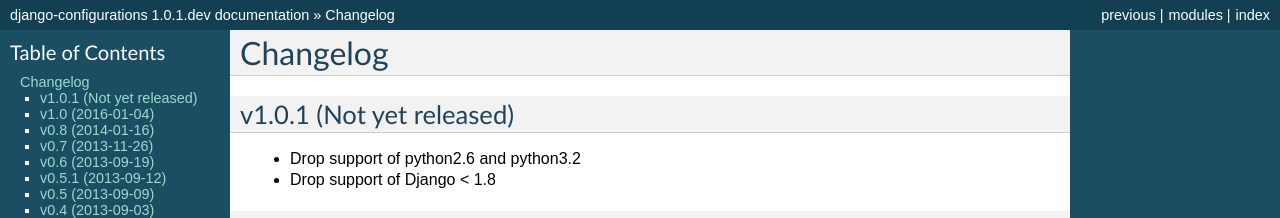
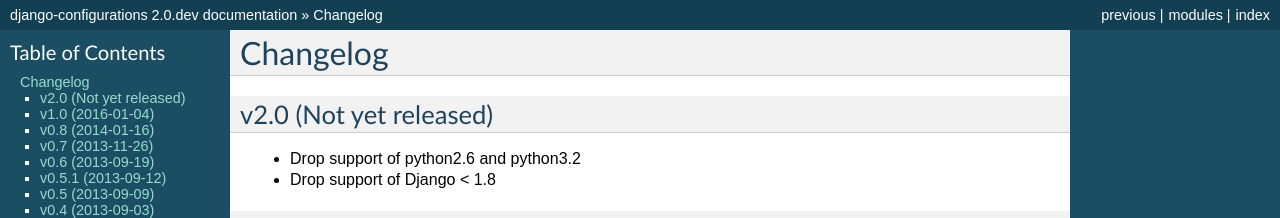
Before and after one commit to jazzband/django-configurations, a Sphinx documentation site: the page built from docs/changes.rst, in a window 1280 px wide and 900 px high. Shown: the top 218 px of the window. Built offline with Sphinx 7.4.7, drawn with Linux system fonts in a browser that asks for light colours; some of the changed text lies outside the part shown.

Commit message:
Bump upcoming version to 2.0 as this changeset introduce breaking change

```diff
--- a/configurations/__init__.py
+++ b/configurations/__init__.py
@@ -2,7 +2,7 @@
 from .base import Settings, Configuration
 from .decorators import pristinemethod
 
-__version__ = '1.0.1.dev'
+__version__ = '2.0.dev'
 __all__ = ['Configuration', 'pristinemethod', 'Settings']
 
 
--- a/docs/changes.rst
+++ b/docs/changes.rst
@@ -3,8 +3,8 @@
 Changelog
 ---------
 
-v1.0.1 (Not yet released)
-^^^^^^^^^^^^^^^^^^^^^^^^^
+v2.0 (Not yet released)
+^^^^^^^^^^^^^^^^^^^^^^^
 
 - Drop support of python2.6 and python3.2
 - Drop support of Django < 1.8
```
